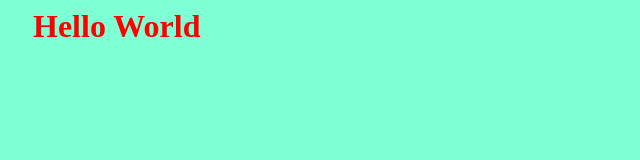
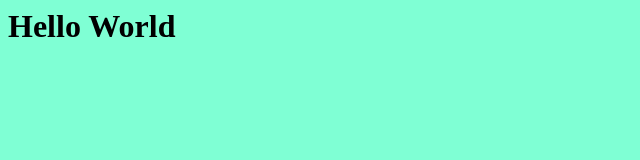
Before and after one commit to Carlao17/site-mit, a plain HTML site: page index.html in a window 1280 px wide. Shown: the whole page, without its empty margins (0-640 px from the left). Drawn offline with Linux system fonts and the light colour scheme.

Commit message:
Commit 4

```diff
--- a/mystyles.css
+++ b/mystyles.css
@@ -1,7 +1,6 @@
 body {
- background-color: aquamarine;
+    background-color: aquamarine;
+{
+    color: red;
 }
-h1 {
- color: red;
- margin-left: 25px;
 }
```
